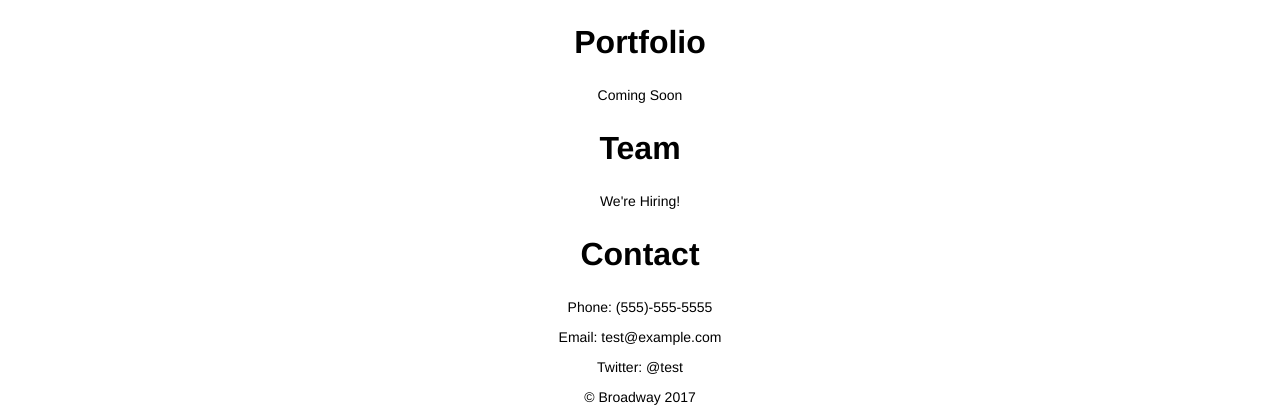
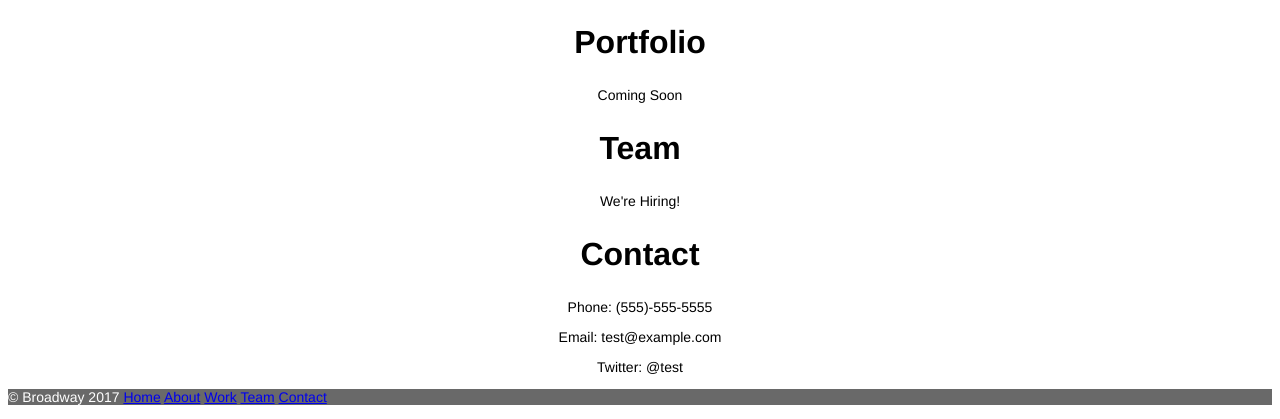
Before and after one commit to clareweberyext/broadway, a plain HTML site: page index.html in a window 1280 px wide. Shown: the part 1697-2116 px from the top of the page. Drawn offline with Linux system fonts and the light colour scheme.

Commit message:
understanding project solution

```diff
--- a/Resources/css/style.css
+++ b/Resources/css/style.css
@@ -37,3 +37,10 @@ p {
   background-image: url("https://s3.amazonaws.com/codecademy-content/programs/freelance-one/broadway/images/the-flatiron-building.png");
   font-size: 23px;
 }
+
+.footer {
+  color:white;
+  background-color: dimgray;
+  font-size: 11px;
+  text-align: left;
+}
--- a/index.html
+++ b/index.html
@@ -5,13 +5,14 @@
     <link href="./resources/css/style.css" type="text/css" rel="stylesheet">
   </head>
   <body>
+    <div class="top">
     <h1 class="top">Broadway Design</h1>
     <p class="link"> Home</p>
     <p class="link"> Process</p>
     <p class="link"> Work</p>
     <p class="link"> Team</p>
     <p class="link"> Contact</p>
-
+</div>
 <!-- Process -->
 
 <h2> Our Process </h2>
@@ -41,6 +42,14 @@
 <p> Email: test@example.com </p>
 <p> Twitter: @test </p>
 
-<p class="footer"> © Broadway 2017</p>
+<div class="footer">
+  <p>
+    &copy; Broadway 2017
+    <a class="btn-nav" href="#">Home</a>
+    <a class="btn-nav" href="#about">About</a>
+    <a class="btn-nav" href="#work">Work</a>
+    <a class="btn-nav" href="#team">Team</a>
+    <a class="btn-nav" href="#contact">Contact</a>
+  </p>
   </body>
 </html>
```
